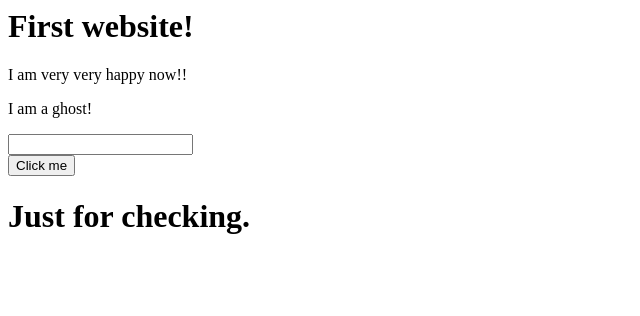
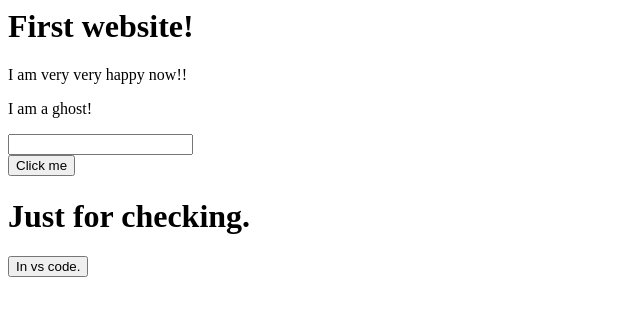
Before and after one commit to tusher001/first-website, a plain HTML site: page index.html in a window 1280 px wide. Shown: the whole page, without its empty margins (0-640 px from the left). Drawn offline with Linux system fonts and the light colour scheme.

Commit message:
adding button

```diff
--- a/index.html
+++ b/index.html
@@ -5,3 +5,4 @@
 <br>
 <button>Click me</button>
 <h1>Just for checking.</h1>
+<button>In vs code.</button>
```
